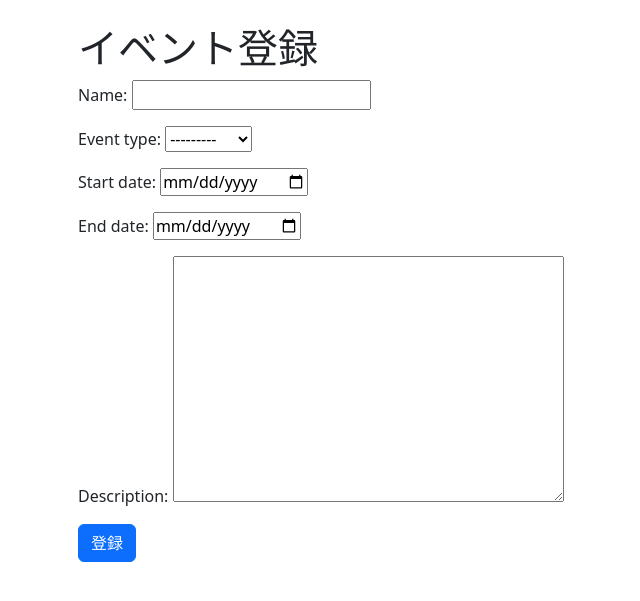
After one commit to ciestellato/training_solowork, a Django app: page /events/create/ in a window 1280 px wide. The commit adds this page. Shown: the top 601 px of the page, without its empty margins (4-644 px from the left). Run offline with Django 5.2, Linux system fonts and the light colour scheme; the visitor is signed in with stand-in values (Sample User, id 1).

Commit message:
イベント追加機能

```diff
--- a/festival/forms.py
+++ b/festival/forms.py
@@ -1,6 +1,6 @@
 from django import forms
 
-from .models import Event, EventDay, Artist, Performance
+from .models import Event, EventDay, Artist, Performance, Event
 
 class BulkArtistForm(forms.Form):
     """アーティスト一括登録フォーム"""
@@ -29,3 +29,13 @@ class ArtistSchedulePasteForm(forms.Form):
         widget=forms.Textarea(attrs={'rows': 10}),
         help_text='例:\n2025-11-10 Zepp Tokyo\n2025-11-12 名古屋ダイアモンドホール'
     )
+
+class EventForm(forms.ModelForm):
+    """イベントの登録・編集フォーム"""
+    class Meta:
+        model = Event
+        fields = ['name', 'event_type', 'start_date', 'end_date', 'description']
+        widgets = {
+            'start_date': forms.DateInput(attrs={'type': 'date'}),
+            'end_date': forms.DateInput(attrs={'type': 'date'}),
+        }
--- /dev/null
+++ b/festival/templates/event_form.html
@@ -0,0 +1,23 @@
+<!DOCTYPE html>
+<html lang="ja">
+<head>
+    <meta charset="UTF-8">
+    <title>イベント登録・編集</title>
+    <link href="https://cdn.jsdelivr.net/npm/bootstrap@5.3.2/dist/css/bootstrap.min.css" rel="stylesheet">
+</head>
+<body class="container mt-4">
+    <h1>{% if mode == 'edit' %}イベント編集{% else %}イベント登録{% endif %}</h1>
+
+    <form method="post">
+        {% csrf_token %}
+        {{ form.as_p }}
+        <button type="submit" class="btn btn-primary">
+            {% if mode == 'edit' %}更新{% else %}登録{% endif %}
+        </button>
+    </form>
+
+    {% if mode == 'edit' %}
+        <a href="{% url 'festival:event_detail' event.id %}" class="btn btn-secondary mt-3">← イベント詳細に戻る</a>
+    {% endif %}
+</body>
+</html>
--- a/festival/templates/index.html
+++ b/festival/templates/index.html
@@ -13,12 +13,13 @@
         <h2>ユーザーメニュー</h2>
         <a href="{% url 'festival:artist_list' %}" class="list-group-item list-group-item-action">🎤 アーティスト一覧</a>
         <a href="{% url 'festival:fes_event_list' %}" class="list-group-item list-group-item-action">🎪 フェス一覧</a>
-        <a href="{% url 'festival:other_event_list' %}" class="list-group-item list-group-item-action"> ライヴ一覧</a>
+        <a href="{% url 'festival:other_event_list' %}" class="list-group-item list-group-item-action">🎧 ライヴ一覧</a>
     </div>
 
     <div class="list-group mt-4">
         <h2>管理者メニュー</h2>
         <a href="{% url 'festival:bulk_artist_register' %}" class="list-group-item list-group-item-action">📦 アーティスト一括登録</a>
+        <a href="{% url 'festival:create_event' %}" class="list-group-item list-group-item-action">📅 イベント登録</a>
         <a href="{% url 'festival:register_event_day' %}" class="list-group-item list-group-item-action">📅 イベント日程と出演者登録</a>
         <a href="/admin/" class="list-group-item list-group-item-action">🛠 管理画面</a>
     </div>
--- a/festival/urls.py
+++ b/festival/urls.py
@@ -28,6 +28,11 @@ urlpatterns = [
     # イベント詳細編集
     path('event_day/<int:event_day_id>/edit/', views.edit_event_day_performances, name='edit_event_day_performances'),
 
+    # イベント登録
+    path('events/create/', views.create_event, name='create_event'),
+    # イベント編集
+    path('events/edit/<int:event_id>/', views.edit_event, name='edit_event'),
+
     # ツアー詳細登録
     path('tour/register/', views.paste_schedule_register, name='paste_schedule_register'),
 ]
--- a/festival/views.py
+++ b/festival/views.py
@@ -5,7 +5,7 @@ import json
 from datetime import timedelta, datetime
 
 from .models import Artist, Event, EventDay, Performance
-from .forms import EventDayPerformanceForm, ArtistSchedulePasteForm
+from .forms import EventDayPerformanceForm, ArtistSchedulePasteForm, EventForm
 
 from .spotify import save_artist_from_spotify  # Spotify API連携関数
 from .utils import get_initial_group
@@ -173,6 +173,30 @@ def bulk_artist_register(request):
         'form': form,
         'message': message
     })
+
+@staff_member_required
+def create_event(request):
+    """イベント登録ビュー"""
+    if request.method == 'POST':
+        form = EventForm(request.POST)
+        if form.is_valid():
+            form.save()
+            return redirect('festival:fes_event_list')  # 遷移先はお好みで
+    else:
+        form = EventForm()
+    return render(request, 'event_form.html', {'form': form, 'mode': 'create'})
+
+def edit_event(request, event_id):
+    """イベント編集ビュー"""
+    event = get_object_or_404(Event, pk=event_id)
+    if request.method == 'POST':
+        form = EventForm(request.POST, instance=event)
+        if form.is_valid():
+            form.save()
+            return redirect('festival:event_detail', event.id)
+    else:
+        form = EventForm(instance=event)
+    return render(request, 'event_form.html', {'form': form, 'mode': 'edit', 'event': event})
 
 @staff_member_required
 def register_event_day_and_performances(request):
```
